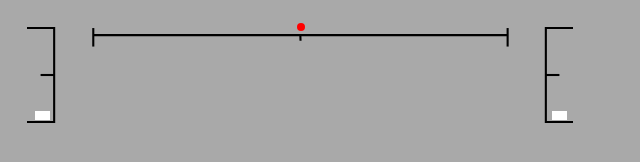
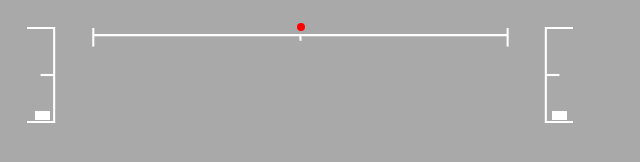
Before and after one commit to teku159/gamepad-viewer, a plain HTML site: page gt/index.html in a window 1280 px wide. Shown: the whole page, without its empty margins (0-640 px from the left). Drawn offline with Linux system fonts and the light colour scheme.

Commit message:
Update racse.css

```diff
--- a/gt/racse.css
+++ b/gt/racse.css
@@ -11,7 +11,7 @@ div#gamepad{
     width: 547px;
     /* height: 151px; */
     height: 96px;
-    background-image: url("bg.svg");
+    background-image: url("bg-w.svg");
     background-repeat: no-repeat;
 }
 
```
